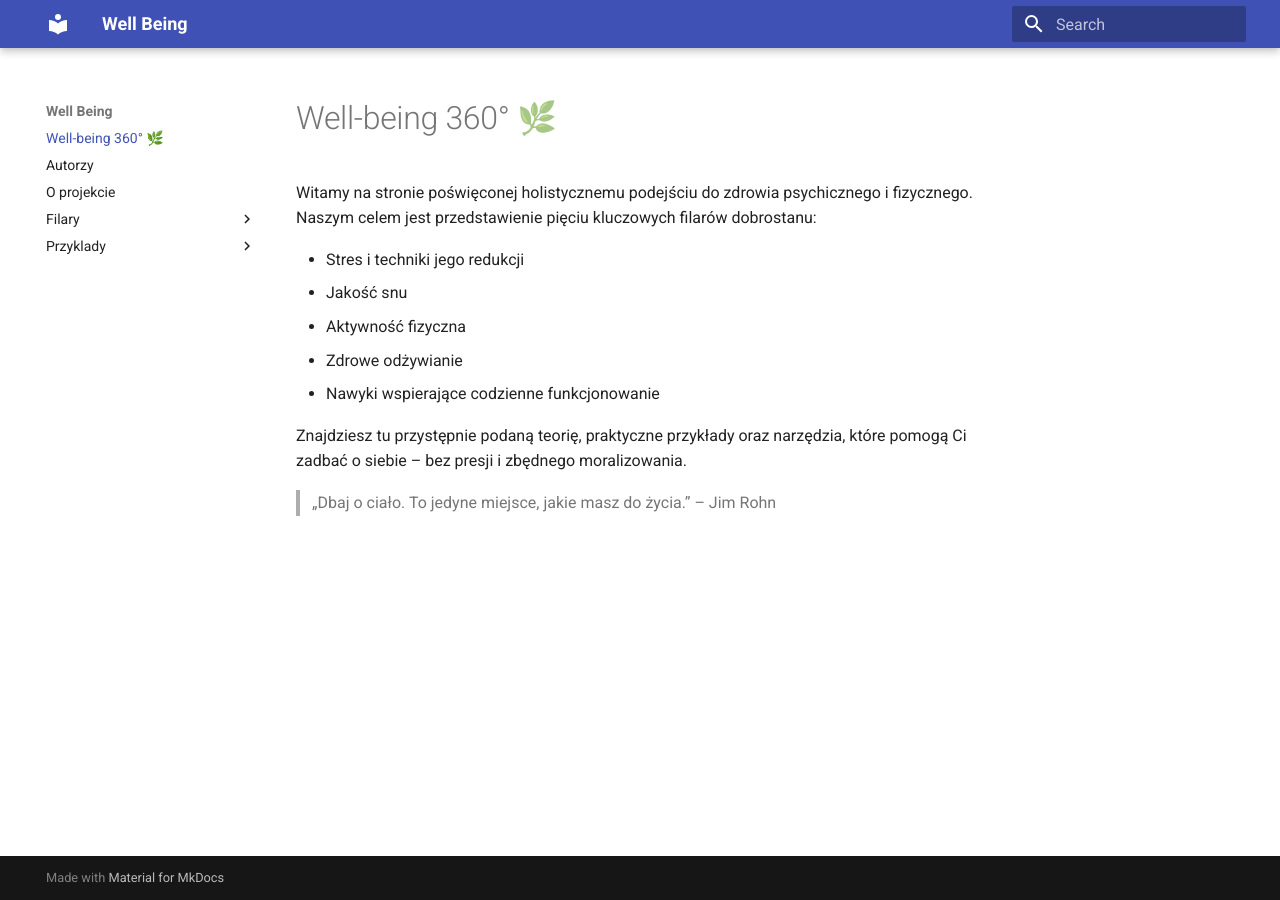
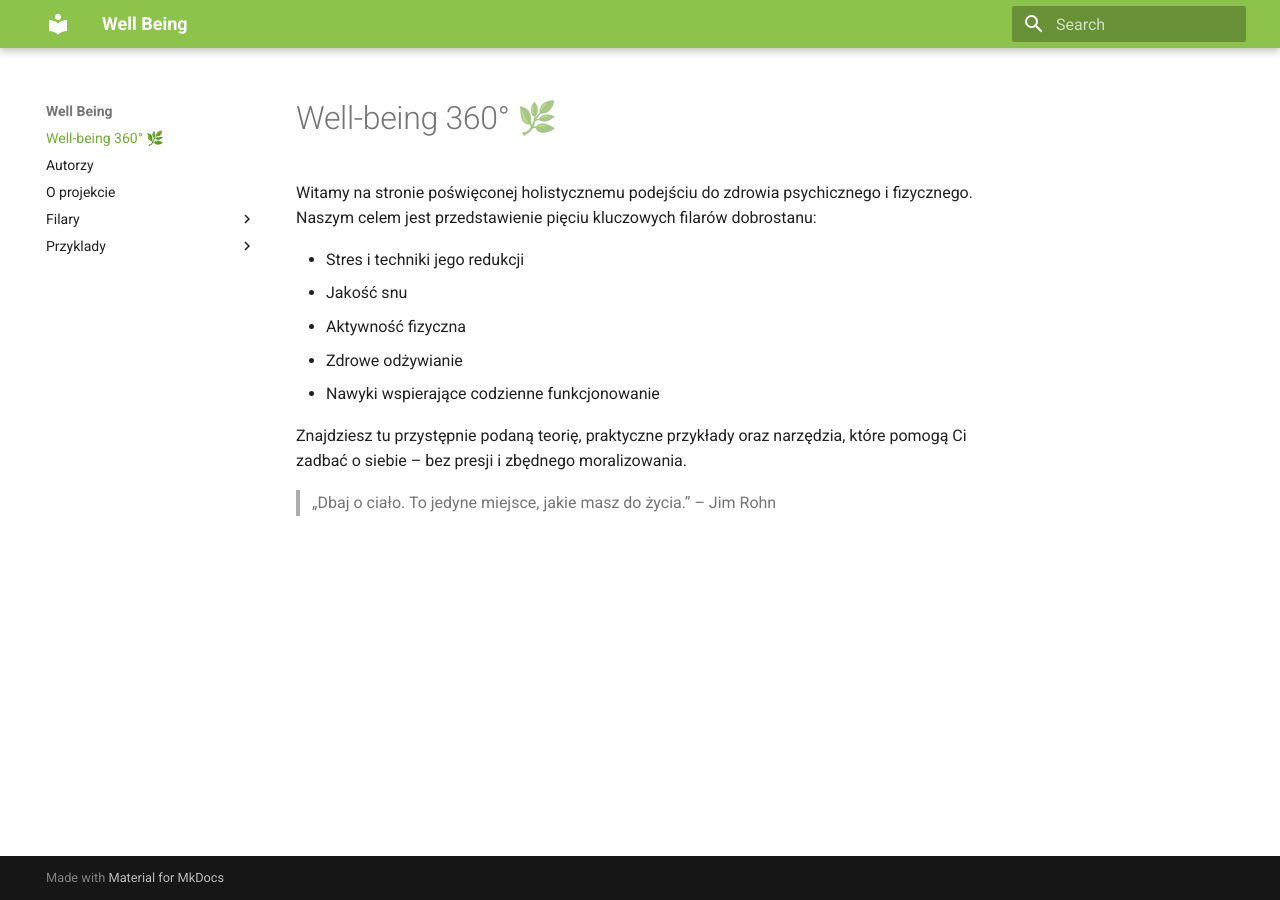
Before and after one commit to MKaczkowski07/wellbeing-prod, an MkDocs documentation site: the page built from docs/index.md, in a window 1280 px wide. Built offline with MkDocs 1.6.1 and Material for MkDocs 9.7.7, drawn with Linux system fonts in a browser that asks for light colours.

Commit message:
test kolorow

```diff
--- a/mkdocs.yml
+++ b/mkdocs.yml
@@ -3,5 +3,5 @@ theme:
   name: material
   palette:
     scheme: default
-    primary: indigo
-    accent: indigo
+    primary: light green
+    accent: green
```
